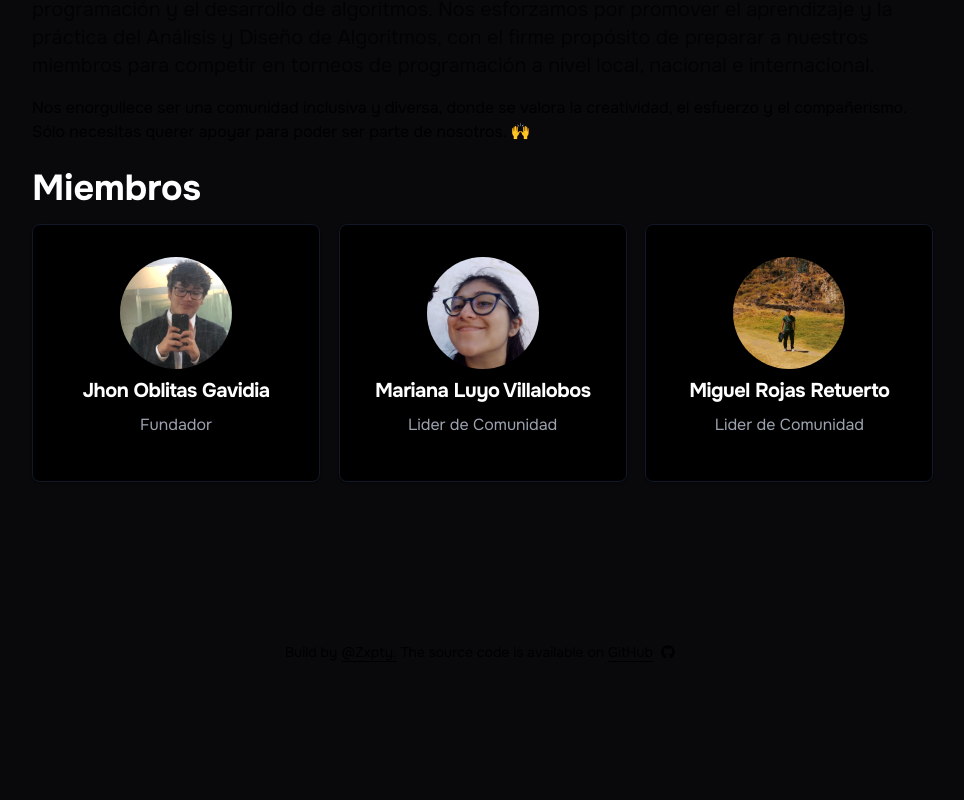
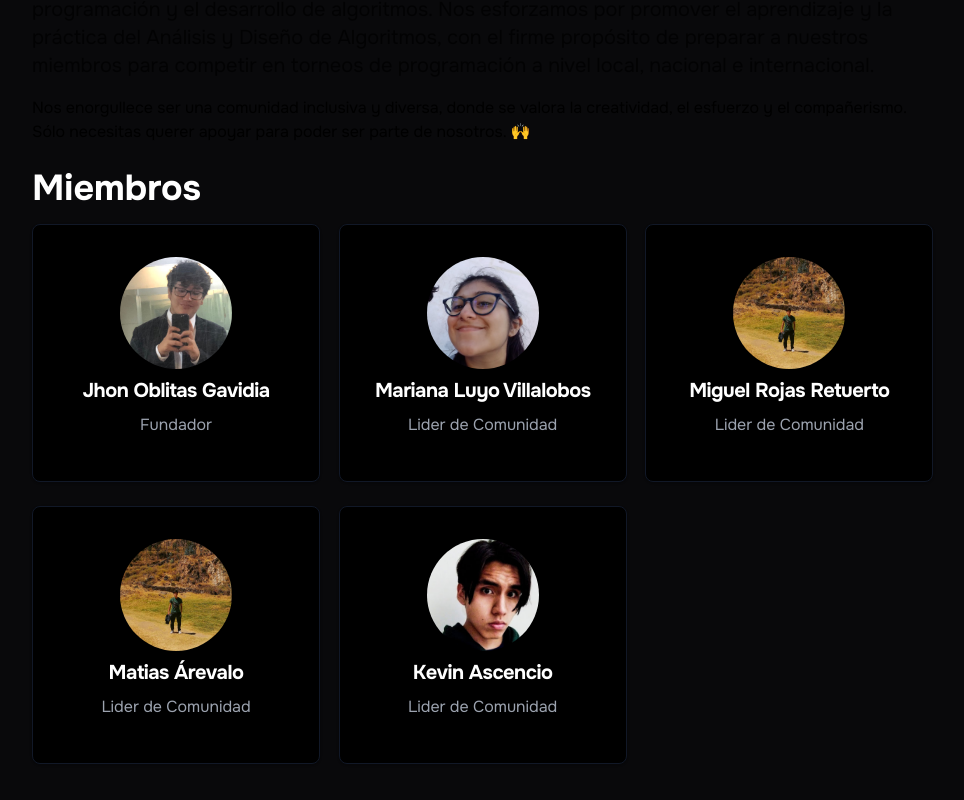
Before and after one commit to Zxpty/gpcunjfsc.github.io, a React (Vite) app: page /about in a window 1280 px wide. Shown: the part 296-1096 px from the top of the page, without its empty margins (160-1124 px from the left). Before the commit the page ends 998 px from the top, so only its background shows below. Built offline with nearby package versions, Linux system fonts and the light colour scheme.

Commit message:
add user to about us

```diff
--- a/src/Components/Main.jsx
+++ b/src/Components/Main.jsx
@@ -1,11 +1,10 @@
 import { Badge } from "./Badge";
-import logoUNJFS from '../assets/images/logounjfsc.png'
-
-
 import { Card } from "./Card";
 import Discord from "./icons/Discord";
 import Facebook from "./icons/Facebook";
 import { posts } from "../utils/posts";
+import { Link } from "react-router-dom";
+
 const firstThree = posts.slice(0, 3);
 export default function Main() {
     return (
@@ -38,9 +37,8 @@ export default function Main() {
                             return <Card key={post.id} pictureNews={post.pic} titleNews={post.title} descNews={post.shortDesc} />
                         })
                     }
-
                 </div>
-                <button type="button" className="mt-3 py-2.5 px-5 me-2 mb-2 text-sm font-medium rounded-lg border  focus:z-10 focus:ring-4 focus:ring-zinc-700 bg-zinc-800 text-zinc-400 border-zinc-600 hover:text-white hover:bg-zinc-700">Ver mas...</button>
+                <Link to='/blog' className="mt-3 py-2.5 px-5 me-2 mb-2 text-sm font-medium rounded-lg border  focus:z-10 focus:ring-4 focus:ring-zinc-700 bg-zinc-800 text-zinc-400 border-zinc-600 hover:text-white hover:bg-zinc-700">Ver mas...</Link>
 
             </section>
         </main>
--- a/src/Components/Preparate.jsx
+++ b/src/Components/Preparate.jsx
@@ -39,6 +39,21 @@ export default function Preparate() {
                         <li ><a className="hover:border-b-2 hover:border-blue-500" href="https://en.cppreference.com/w/">Cpp Reference</a></li>
                     </ul>
                 </div>
+                <div>
+                    <h1 className="text-3xl font-bold  pb-2 pt-2 max-md:w-full  max-md:text-3xl text-white">Páginas con Documentación</h1>
+                    <p className="opacity-70  pb-4  max-md:w-full  max-md:text-lg [&>strong]:text-blue-500 " >
+                        Estas páginas sirven de mucho, ya que puedes buscar información detallada de las estructuras por si tienes dudas o como implementar.
+                    </p>
+                    <ul className="list-disc pl-5 ">
+                        <li ><a className="hover:border-b-2 hover:border-blue-500" href="https://cp-algorithms.com/">CodeForces</a></li>
+                        <li ><a className="hover:border-b-2 hover:border-blue-500" href="http://wcipeg.com/wiki/Special:AllPages">AtCoder</a></li>
+                        <li ><a className="hover:border-b-2 hover:border-blue-500" href="https://en.cppreference.com/w/">TopCoder</a></li>
+                        <li ><a className="hover:border-b-2 hover:border-blue-500" href="https://en.cppreference.com/w/">HackerRank</a></li>
+                        <li ><a className="hover:border-b-2 hover:border-blue-500" href="https://en.cppreference.com/w/">LeetCode</a></li>
+                        <li ><a className="hover:border-b-2 hover:border-blue-500" href="https://en.cppreference.com/w/">Virtual Judge</a></li>
+                        <li ><a className="hover:border-b-2 hover:border-blue-500" href="https://en.cppreference.com/w/">CodeCheft</a></li>
+                    </ul>
+                </div>
             </div>
         </div>
     )
--- a/src/utils/user.js
+++ b/src/utils/user.js
@@ -1,6 +1,7 @@
 import MarianaPic from '../assets/images/mariana.jpeg'
 import JhonPic from '../assets/images/jhon.jpeg'
 import MiguelPic from '../assets/images/miguel.jpeg'
+import KevinPic from '../assets/images/kevin.jpeg'
 export const users = [
     {
         name: "Jhon Oblitas Gavidia",
@@ -20,4 +21,16 @@ export const users = [
         rol: "Lider de Comunidad"
 
     },
+    {
+        name: "Matias Árevalo",
+        picCard: MiguelPic,
+        rol: "Lider de Comunidad"
+
+    },
+    {
+        name: "Kevin Ascencio",
+        picCard: KevinPic,
+        rol: "Lider de Comunidad"
+
+    },
 ]
```
Also changed, not shown: src/assets/images/kevin.jpeg (added).
